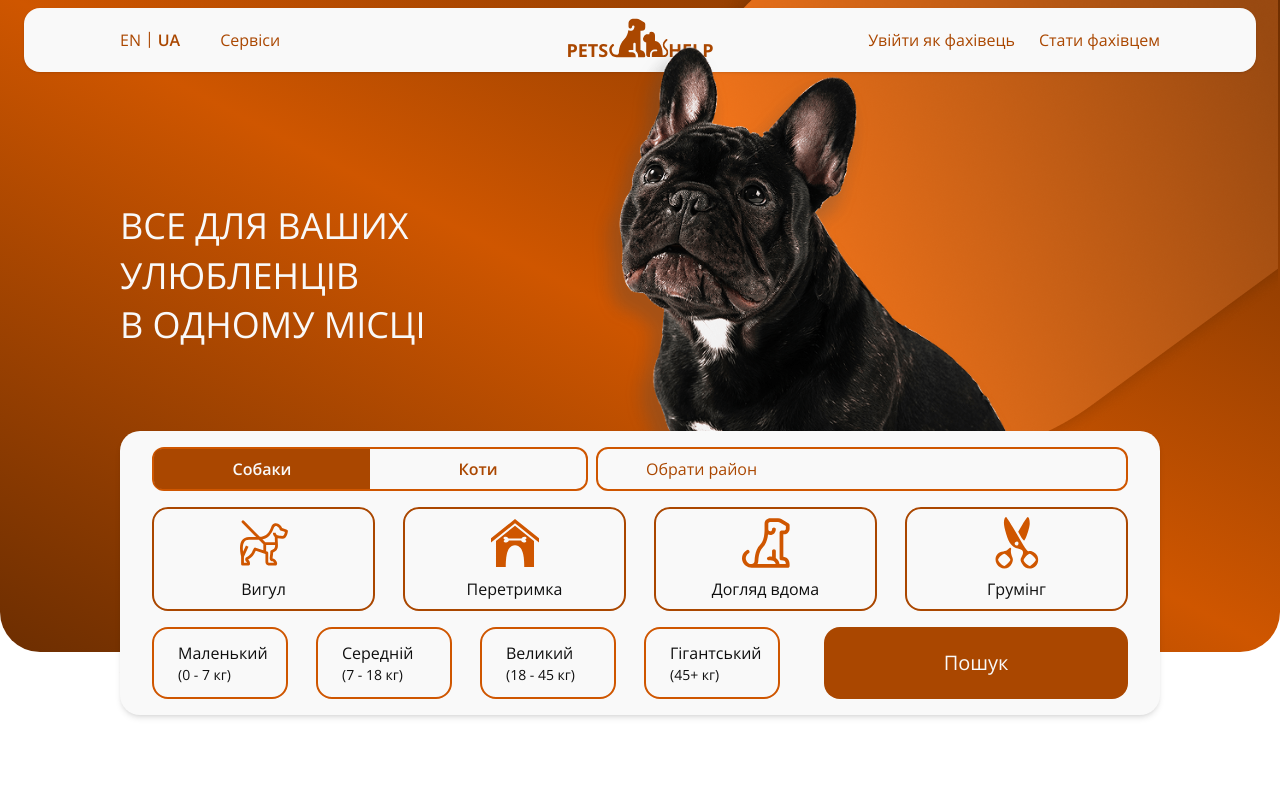
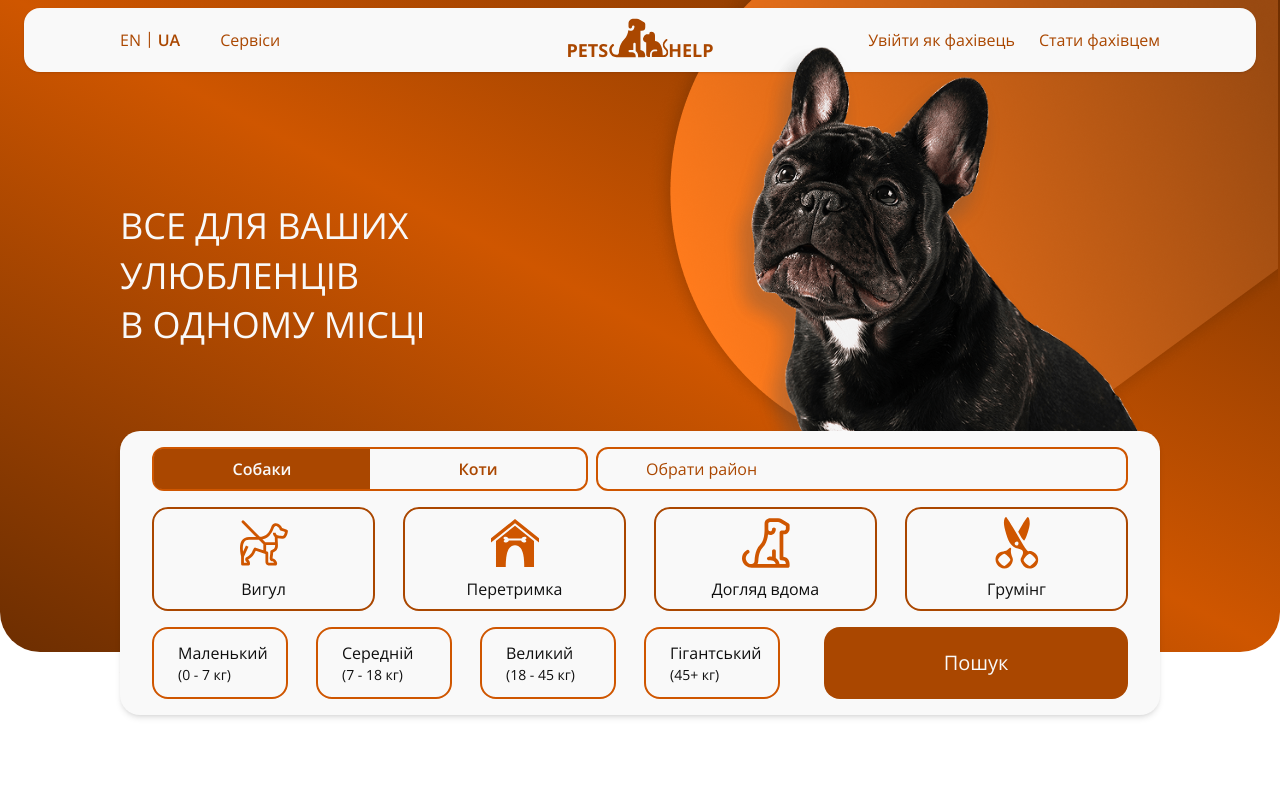
Before and after one commit to teamMarketP/frontend, a React (Vite) app: page / in a window 1280 px wide. Shown: the top 800 px of the page. Built offline with nearby package versions, Linux system fonts and the light colour scheme.

Commit message:
style: add in HeroContainer justify-between for right position of img

```diff
--- a/src/components/Home/HeroSection.tsx
+++ b/src/components/Home/HeroSection.tsx
@@ -7,7 +7,7 @@ import HeroTitle from '../Hero/HeroTitle';
 const HeroSection = () => {
   return (
     <section className="py-12 bg-gradient-to-bl from-red-beech via-tenn to-red-beech w-full  rounded-b-[40px] max-w-[1280px] mx-auto -mt-20 px-30 max-h-165 mb-43">
-      <div className="container relative mx-auto flex flex-col-reverse lg:flex-row items-center gap-10">
+      <div className="container flex flex-col-reverse lg:flex-row items-center justify-between">
         <HeroTitle />
         <HeroImage />
       </div>
```
